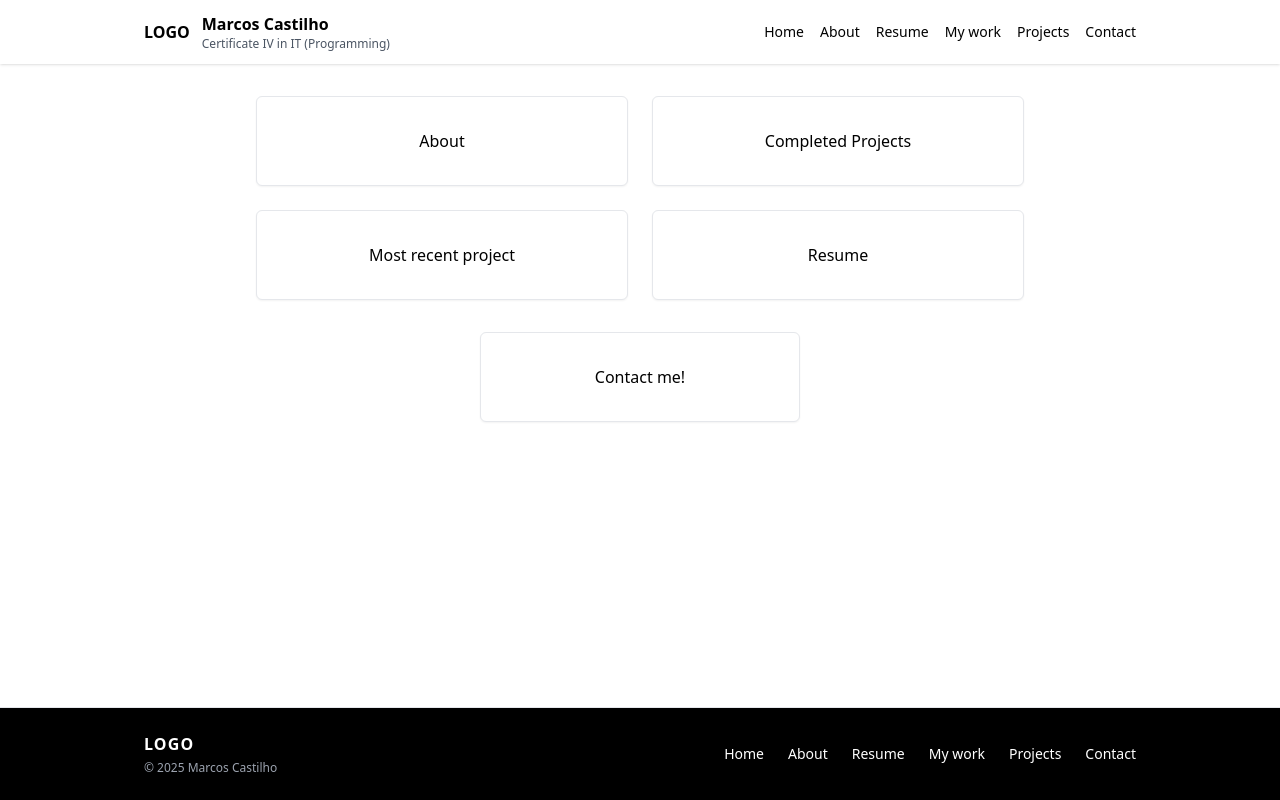
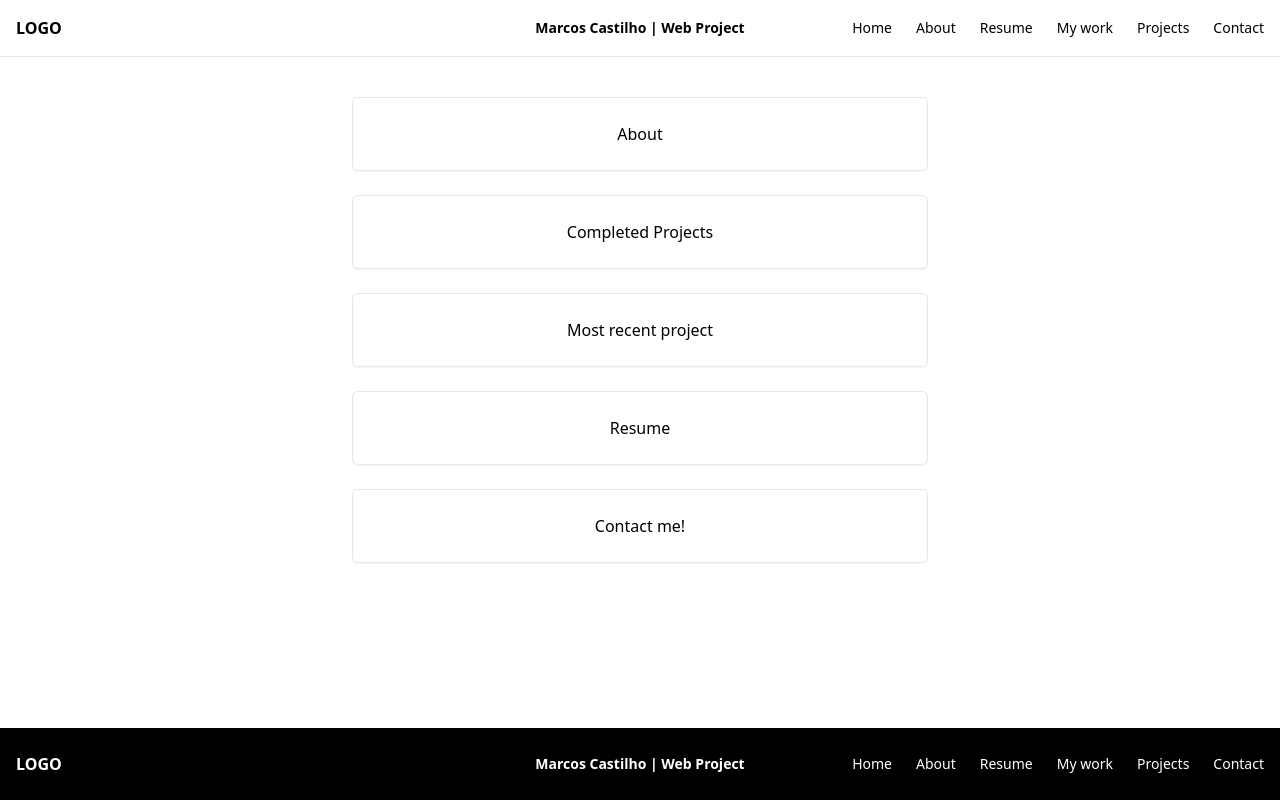
Before and after one commit to castilhotafe/web-tech-final-project, a website: page index.html in a window 1280 px wide. Drawn offline with Linux system fonts and the light colour scheme.

```diff
--- a/assets/css/styles.css
+++ b/assets/css/styles.css
@@ -1,66 +1,52 @@
-/* ================================
-   CUSTOM COLORS
-================================ */
-
+/* ROOT VARIABLES */
 :root {
   --color-black: #000000;
-    --color-white: #FFFFFF;
-    --color-grey: #E5E7EB;
-    --color-contrast: #a29595; /* hover suave */
+  --color-white: #ffffff;
+  --color-grey: #e5e7eb;
+  --color-contrast: #a29595;
 }
 
-/* ================================
-   HEADER
-================================ */
-
+/* MOBILE HAMBURGER */
 .hamburger {
   width: 36px;
   height: 36px;
 }
 
-/* Escondido no mobile */
+/* hide nav on mobile */
 .top_nav {
   display: none;
 }
 
-/* ================================
-   BACKGROUND OF CARDS
-================================ */
-
+/* CARD BACKGROUND */
 .bg-card {
   background-color: var(--color-white);
 }
 
+/* GREY BORDER */
 .border-grey {
   border-color: var(--color-grey);
 }
 
-/* ================================
-   HOVERS (cards + nav)
-   Agora bem suaves e usando só color-contrast
-================================ */
-
+/* HOVER EFFECTS */
 .card-hover:hover,
 .nav-hover:hover {
-    box-shadow: 10 10 10px var(--color-contrast);
+  box-shadow: 0 0 8px var(--color-contrast);
 }
 
-/* ================================
-   FOOTER
-================================ */
-
+/* FOOTER LOGO TEXT */
 .footer-logo {
   font-weight: bold;
   letter-spacing: 0.07em;
 }
 
-/* ================================
-   DESKTOP >= 1024px
-================================ */
-
+/* DESKTOP BEHAVIOR */
 @media (min-width: 1024px) {
-    .top_nav { display: flex; }
-    .hamburger { display: none; }
+  .top_nav {
+    display: flex;
+  }
+  .hamburger {
+    display: none;
+  }
 
   .resume_page {
     display: grid;
--- a/index.html
+++ b/index.html
@@ -1,40 +1,34 @@
-<!doctype html>
+<!DOCTYPE html>
 <html lang="en">
   <head>
-    <meta charset="UTF-8">
-    <meta name="viewport" content="width=device-width, initial-scale=1.0">
-    <title>Portfolio Home | Marcos Castilho</title>
+    <meta charset="UTF-8" />
+    <meta name="viewport" content="width=device-width, initial-scale=1.0" />
+    <title>Home | Marcos Castilho</title>
 
-    <!-- Tailwind output -->
-    <link rel="stylesheet" href="assets/css/site.css">
-
-    <!-- Custom CSS -->
-    <link rel="stylesheet" href="assets/css/styles.css">
+    <link rel="stylesheet" href="assets/css/site.css" />
+    <link rel="stylesheet" href="assets/css/styles.css" />
   </head>
 
-<body class="min-h-screen flex flex-col text-black bg-grey">
+  <body class="min-h-screen flex flex-col bg-grey text-black">
+    <!-- HEADER -->
+    <header class="bg-white border-b sticky top-0">
+      <div class="flex justify-between items-center px-4 py-4">
+        <p class="font-bold">LOGO</p>
 
-<!-- HEADER -->
-<header class="sticky top-0 bg-white shadow">
-    <div class="max-w-5xl mx-auto px-4 py-3 flex items-center justify-between">
+        <h1
+          class="hidden md:block absolute left-1/2 -translate-x-1/2 text-black font-semibold text-sm whitespace-nowrap"
+        >
+          Marcos Castilho | Web Project
+        </h1>
 
-        <!-- LOGO + NAME -->
-        <div class="flex items-center gap-3">
-            <p class="font-bold">LOGO</p>
-            <div class="flex flex-col">
-                <h1 class="text-base font-semibold">Marcos Castilho</h1>
-                <p class="text-xs text-gray-600">Certificate IV in IT (Programming)</p>
-            </div>
-        </div>
-
-        <!-- MOBILE HAMBURGER -->
-        <button class="hamburger md:hidden" aria-label="Open navigation menu">
-            <img src="assets/img/hamburger.png" alt="Menu icon">
+        <!-- MOBILE MENU ICON -->
+        <button class="hamburger md:hidden">
+          <img src="assets/img/hamburger.png" alt="Menu" />
         </button>
 
         <!-- DESKTOP NAV -->
-        <nav class="top_nav" aria-label="Main navigation">
-            <ul class="flex gap-4 text-sm">
+        <nav class="hidden md:block">
+          <ul class="flex gap-6 text-sm">
             <li><a href="index.html" class="nav-hover">Home</a></li>
             <li><a href="about.html" class="nav-hover">About</a></li>
             <li><a href="resume.html" class="nav-hover">Resume</a></li>
@@ -46,61 +40,59 @@
       </div>
     </header>
 
-
-<!-- MAIN CONTENT -->
-<main class="flex-grow">
-    <section class="py-8">
-        <div class="max-w-5xl mx-auto px-4">
-
-            <!-- GRID DE CARDS -->
-            <div class="grid grid-cols-1 sm:grid-cols-2 gap-6 w-full max-w-3xl mx-auto">
-
-                <a href="about.html"
-                   class="block bg-card rounded-md border border-grey px-6 py-8 text-center shadow-sm card-hover">
+    <!-- MAIN -->
+    <main class="flex-grow px-4 py-10">
+      <section class="max-w-xl mx-auto grid grid-cols-1 gap-6">
+        <a
+          href="about.html"
+          class="card-hover bg-white border rounded-md p-6 text-center shadow-sm"
+        >
           <h2 class="font-medium">About</h2>
         </a>
 
-                <a href="projects.html"
-                   class="block bg-card rounded-md border border-grey px-6 py-8 text-center shadow-sm card-hover">
+        <a
+          href="projects.html"
+          class="card-hover bg-white border rounded-md p-6 text-center shadow-sm"
+        >
           <h2 class="font-medium">Completed Projects</h2>
         </a>
 
-                <a href="mywork.html"
-                   class="block bg-card rounded-md border border-grey px-6 py-8 text-center shadow-sm card-hover">
+        <a
+          href="mywork.html"
+          class="card-hover bg-white border rounded-md p-6 text-center shadow-sm"
+        >
           <h2 class="font-medium">Most recent project</h2>
         </a>
 
-                <a href="resume.html"
-                   class="block bg-card rounded-md border border-grey px-6 py-8 text-center shadow-sm card-hover">
+        <a
+          href="resume.html"
+          class="card-hover bg-white border rounded-md p-6 text-center shadow-sm"
+        >
           <h2 class="font-medium">Resume</h2>
         </a>
-            </div>
 
-            <!-- CONTACT CARD -->
-            <div class="w-full max-w-xs mx-auto mt-8">
-                <a href="contact.html"
-                   class="block bg-card rounded-md border border-grey px-6 py-8 text-center shadow-sm card-hover">
+        <a
+          href="contact.html"
+          class="card-hover bg-white border rounded-md p-6 text-center shadow-sm"
+        >
           <h2 class="font-medium">Contact me!</h2>
         </a>
-            </div>
-
-        </div>
       </section>
     </main>
 
+    <!-- FOOTER -->
+    <footer class="bg-black text-white py-6 mt-10">
+      <div
+        class="flex flex-col md:flex-row justify-between items-center px-4 gap-4"
+      >
+        <p class="font-bold">LOGO</p>
+        <h1
+          class="hidden md:block absolute left-1/2 -translate-x-1/2 text-white font-semibold text-sm whitespace-nowrap"
+        >
+          Marcos Castilho | Web Project
+        </h1>
 
-<!-- FOOTER -->
-<footer class="bg-black text-white mt-10 py-6 border-t">
-    <div class="max-w-5xl mx-auto px-4 flex flex-col md:flex-row justify-between items-center gap-4">
-
-        <!-- Logo + copyright -->
-        <div class="flex flex-col items-center md:items-start">
-            <p class="footer-logo">LOGO</p>
-            <p class="text-xs text-gray-400 mt-1">© 2025 Marcos Castilho</p>
-        </div>
-
-        <!-- NAV -->
-        <nav aria-label="Footer navigation">
+        <nav>
           <ul class="flex flex-col md:flex-row gap-6 text-sm">
             <li><a href="index.html" class="nav-hover">Home</a></li>
             <li><a href="about.html" class="nav-hover">About</a></li>
@@ -110,9 +102,7 @@
             <li><a href="contact.html" class="nav-hover">Contact</a></li>
           </ul>
         </nav>
-
       </div>
     </footer>
-
   </body>
 </html>
```
Also changed, not shown: about.html (+100 -0 lines), assets/css/site.css, assets/img/profile.jpg (added). Lines whose indentation alone changed are shown as unchanged.
